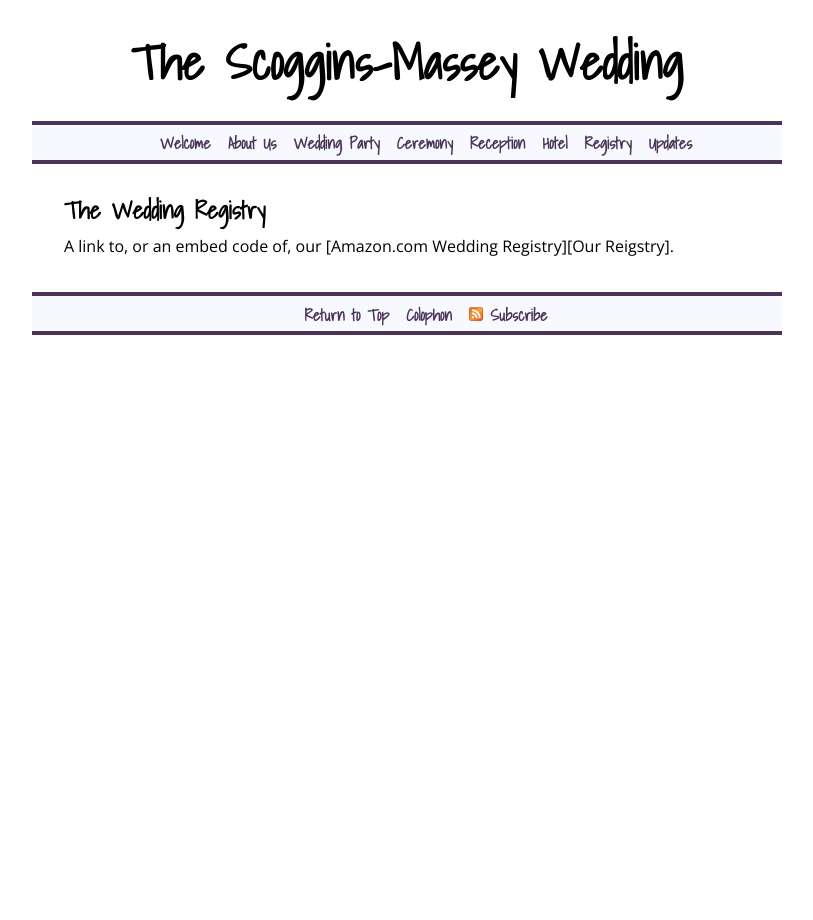
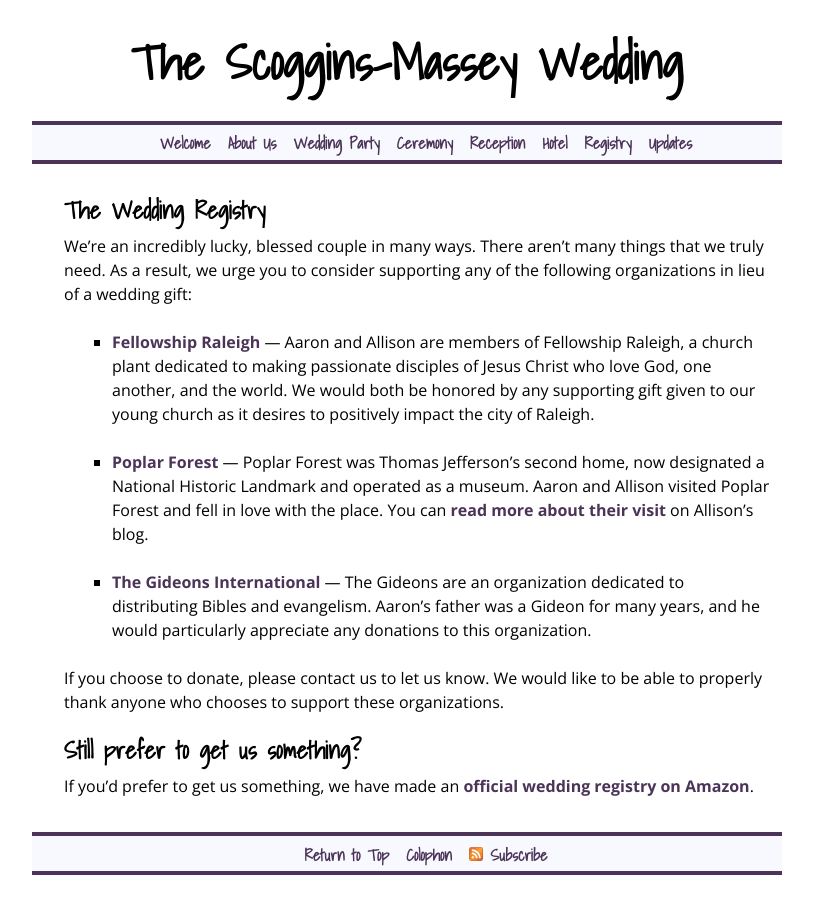
Before and after one commit to akmassey/akmassey.github.io, a Jekyll site: the page built from wedding/registry.md, in a window 1280 px wide. Shown: the whole page, without its empty margins (233-1046 px from the left). Built offline with Jekyll 4.4.1, drawn with Linux system fonts in a browser that asks for light colours; Markdown is read by kramdown in place of the engine named in the settings.

Commit message:
Updated registry content.

```diff
--- a/wedding/registry.md
+++ b/wedding/registry.md
@@ -5,10 +5,36 @@ title: Scoggins-Massey Wedding Registry
 
 # The Wedding Registry
 
-A link to, or an embed code of, our [Amazon.com Wedding Registry][Our
-Reigstry].
+We're an incredibly lucky, blessed couple in many ways.  There aren't
+many things that we truly need.  As a result, we urge you to consider
+supporting any of the following organizations in lieu of a wedding gift:
+
+* [Fellowship Raleigh] --- Aaron and Allison are members of Fellowship
+  Raleigh, a church plant dedicated to making passionate disciples of
+  Jesus Christ who love God, one another, and the world.  We would both be
+  honored by any supporting gift given to our young church as it
+  desires to positively impact the city of Raleigh.
+* [Poplar Forest] --- Poplar Forest was Thomas Jefferson's second home,
+  now designated a National Historic Landmark and operated as a museum.
+  Aaron and Allison visited Poplar Forest and fell in love with the place.
+  You can [read more about their visit](http://wheretheresallison.blogspot.com/2010/12/poplar-forest.html) on Allison's blog.
+* [The Gideons International] --- The Gideons are an organization
+  dedicated to distributing Bibles and evangelism. Aaron's father was a
+  Gideon for many years, and he would particularly appreciate any
+  donations to this organization.
+
+If you choose to donate, please contact us to let us know.  We would
+like to be able to properly thank anyone who chooses to support these
+organizations.
+
+# Still prefer to get us something?
+
+If you'd prefer to get us something, we have made an [official wedding
+registry on Amazon][Registry].
+
+
 
 [Poplar Forest]: http://poplarforest.org/support
-[The Gideons]: http://www.gideons.org/HowYouCanHelp/Give.aspx
+[The Gideons International]: http://www.gideons.org/HowYouCanHelp/Give.aspx
 [Fellowship Raleigh]: http://fellowshipraleigh.org/pages/give.php
-[Our Registry]: http://www.amazon.com/gp/registry/wedding/11CB1Y6CLNDHK
+[Registry]: http://www.amazon.com/gp/registry/wedding/11CB1Y6CLNDHK
```
